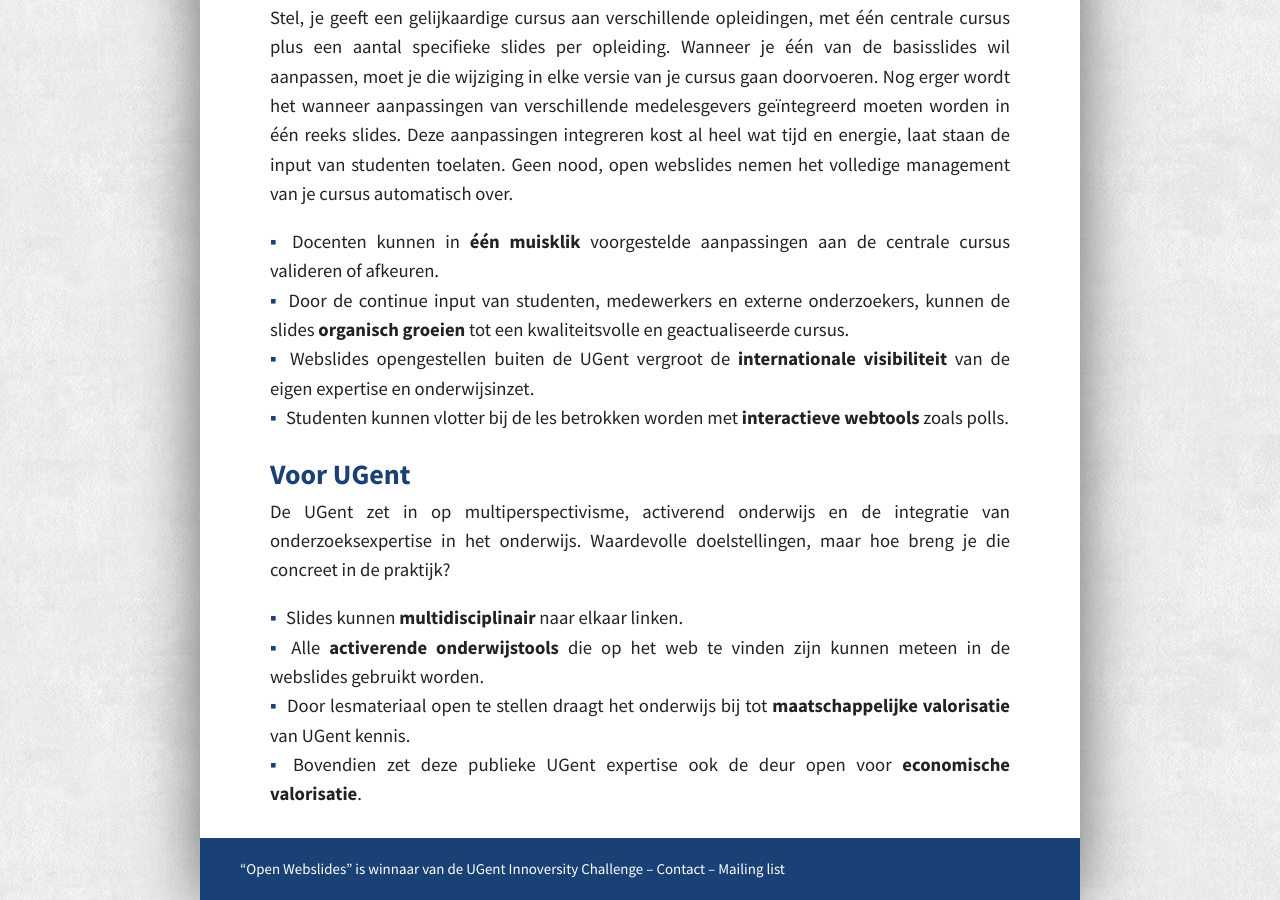
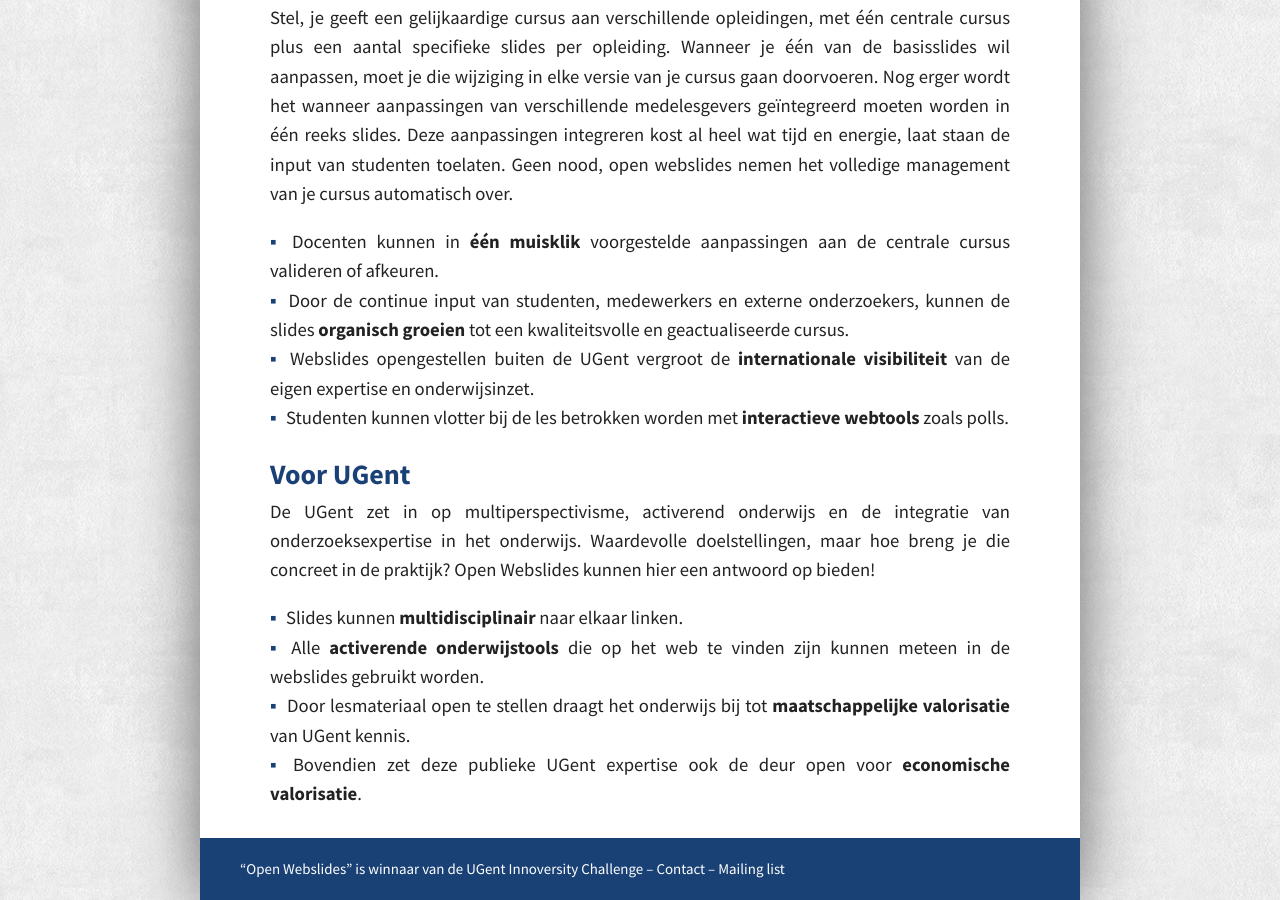
Before and after one commit to OpenWebslides/openwebslides.github.io-old, a Jekyll site: the page built from waarom_voordelen.md, in a window 1280 px wide and 900 px high, scrolled down 590 px. Built offline with Jekyll 4.4.1, drawn with Linux system fonts in a browser that asks for light colours.

Commit message:
add text to benefits for UGent

```diff
--- a/waarom_voordelen.md
+++ b/waarom_voordelen.md
@@ -39,7 +39,7 @@
 -------
 
 De UGent zet in op multiperspectivisme, activerend onderwijs en de integratie van onderzoeksexpertise in het onderwijs.
-Waardevolle doelstellingen, maar hoe breng je die concreet in de praktijk?
+Waardevolle doelstellingen, maar hoe breng je die concreet in de praktijk? Open Webslides kunnen hier een antwoord op bieden!
 
 * Slides kunnen **multidisciplinair** naar elkaar linken.
 * Alle **activerende onderwijstools** die op het web te vinden zijn kunnen meteen in de webslides gebruikt worden.
```
